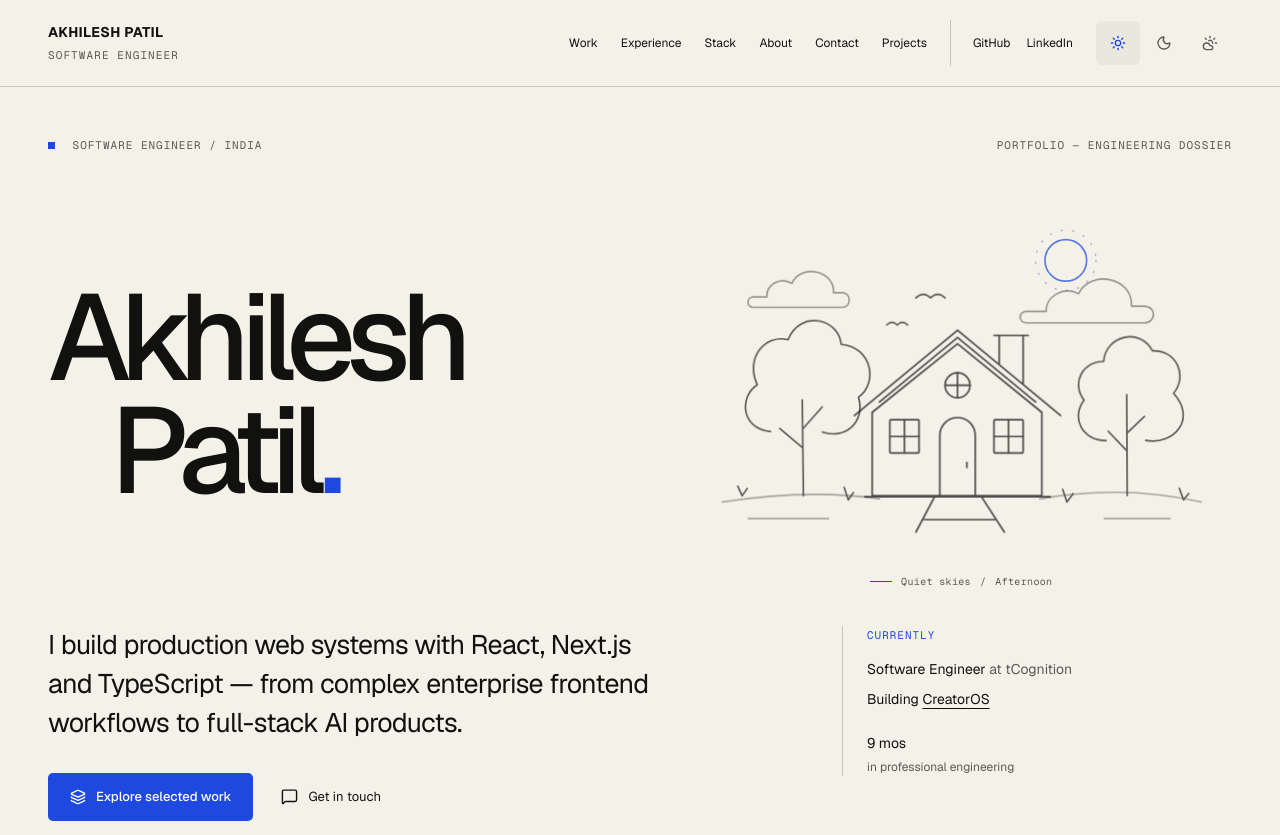
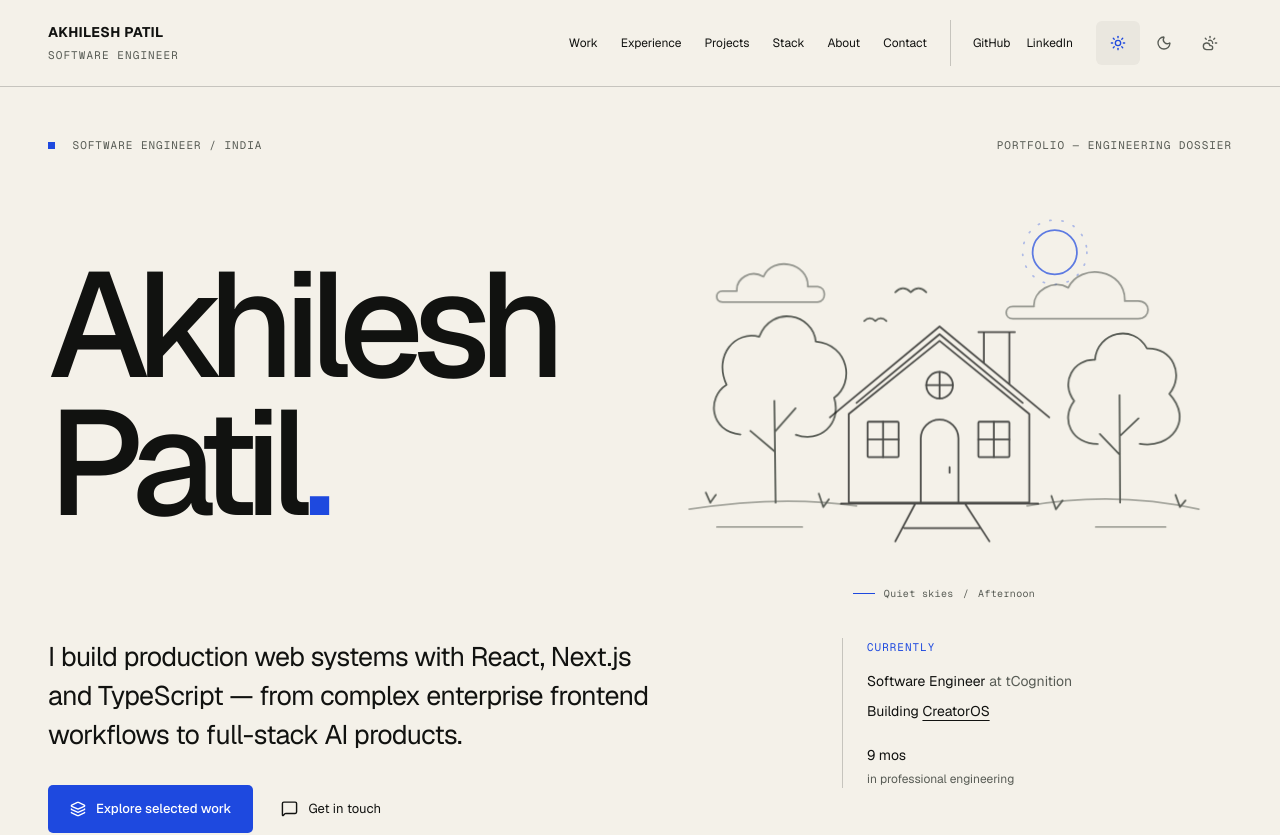
Before and after one commit to AkhileshP19/portfolio1, a Next.js app: page / in a window 1280 px wide. Shown: the top 835 px of the page. Built offline with nearby package versions, Linux system fonts and the light colour scheme.

Commit message:
error fixes and UI changes

```diff
--- a/src/app/enhancements.css
+++ b/src/app/enhancements.css
@@ -505,17 +505,17 @@ html.dark[data-daylight="night"] {
 /* An outlined home: stable architecture, changing seasons and sky. */
 .hero-identity {
   display: grid;
-  grid-template-columns: 1.15fr 1fr;
+  grid-template-columns: 1fr 1fr;
   align-items: center;
-  gap: 20px;
-  margin: 46px 0 38px;
+  gap: clamp(20px, 2.5vw, 36px);
+  margin: 34px 0 38px;
 }
 .hero .hero-identity h1 {
-  font-size: clamp(76px, 9.5vw, 138px);
+  font-size: clamp(76px, 11.6vw, 164px);
   margin: 0;
 }
 .hero .hero-identity h1 > span {
-  margin-left: 10%;
+  margin-left: 0;
 }
 .home-scene {
   min-width: 0;
--- a/src/app/providers.tsx
+++ b/src/app/providers.tsx
@@ -7,6 +7,14 @@ export default function Providers({ children }: { children: React.ReactNode }) {
       defaultTheme="light"
       enableSystem
       disableTransitionOnChange
+      // The bootstrap runs in server HTML; client mounts use the provider effects.
+      // next-themes suppresses the intentional hydration difference on its script.
+      scriptProps={{
+        type:
+          typeof window === "undefined"
+            ? "text/javascript"
+            : "application/x-theme-bootstrap",
+      }}
     >
       {children}
     </ThemeProvider>
--- a/src/components/layout/Navbar.tsx
+++ b/src/components/layout/Navbar.tsx
@@ -68,10 +68,12 @@ export default function Navbar({ hasResume }: { hasResume: boolean }) {
           {navigation.map((item) => (
             <Link
               key={item.id}
-              href={`/#${item.id}`}
+              href={item.id === "projects" ? "/projects" : `/#${item.id}`}
               onClick={close}
               aria-current={
-                item.id === "work" && pathname.startsWith("/work/")
+                item.id === "projects" && pathname === "/projects"
+                  ? "page"
+                  : item.id === "work" && pathname.startsWith("/work/")
                   ? "location"
                   : undefined
               }
@@ -79,13 +81,6 @@ export default function Navbar({ hasResume }: { hasResume: boolean }) {
               {item.label}
             </Link>
           ))}
-          <Link
-            href="/projects"
-            onClick={close}
-            aria-current={pathname === "/projects" ? "page" : undefined}
-          >
-            Projects
-          </Link>
           <div className="nav-social">
             {socialLinks.slice(0, 2).map((link) => (
               <a
--- a/src/components/ui/HomeScene.tsx
+++ b/src/components/ui/HomeScene.tsx
@@ -1,16 +1,26 @@
 "use client";
 
 import { useTheme } from "next-themes";
-import type { CSSProperties } from "react";
+import { useSyncExternalStore, type CSSProperties } from "react";
 import { useAtmosphereSettings } from "@/components/ui/Atmosphere";
+
+const subscribeToHydration = () => () => {};
+const clientSnapshot = () => true;
+const serverSnapshot = () => false;
 
 // All layers remain mounted so a change of season dissolves into the next.
 export default function HomeScene() {
   const { weather, daylight, intensity } = useAtmosphereSettings();
   const { resolvedTheme } = useTheme();
+  // Match the server during hydration before reading the browser's saved theme.
+  const hydrated = useSyncExternalStore(
+    subscribeToHydration,
+    clientSnapshot,
+    serverSnapshot,
+  );
   const time =
     daylight === "manual"
-      ? resolvedTheme === "dark"
+      ? hydrated && resolvedTheme === "dark"
         ? "night"
         : "afternoon"
       : daylight;
--- a/src/data/portfolio.ts
+++ b/src/data/portfolio.ts
@@ -20,6 +20,7 @@ export const socialLinks = [
 export const navigation = [
   { label: "Work", id: "work" },
   { label: "Experience", id: "experience" },
+  { label: "Projects", id: "projects" },
   { label: "Stack", id: "stack" },
   { label: "About", id: "about" },
   { label: "Contact", id: "contact" },
```
Also changed, not shown: 1 other file (tests, documents, lock files or other folders).
